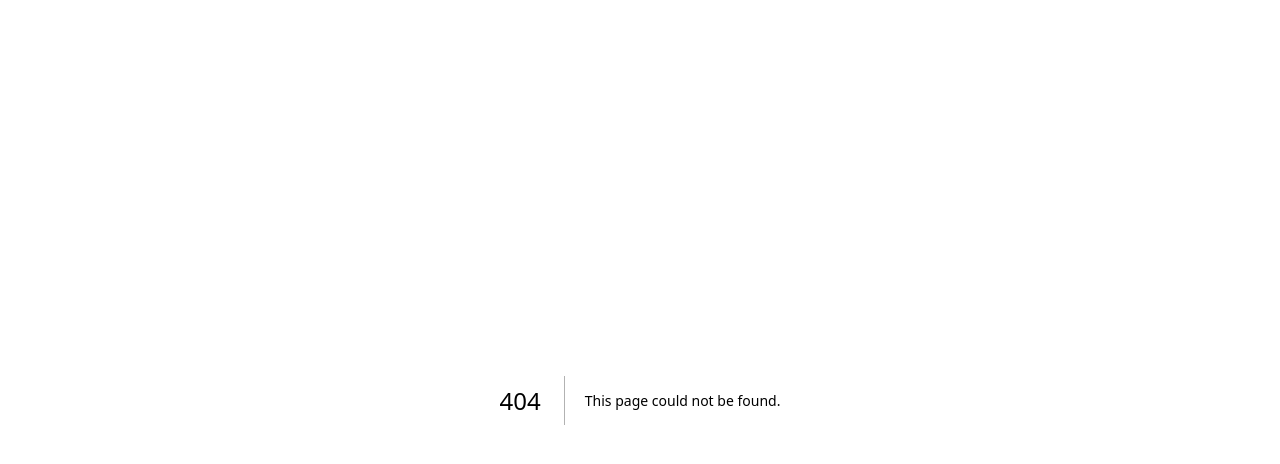
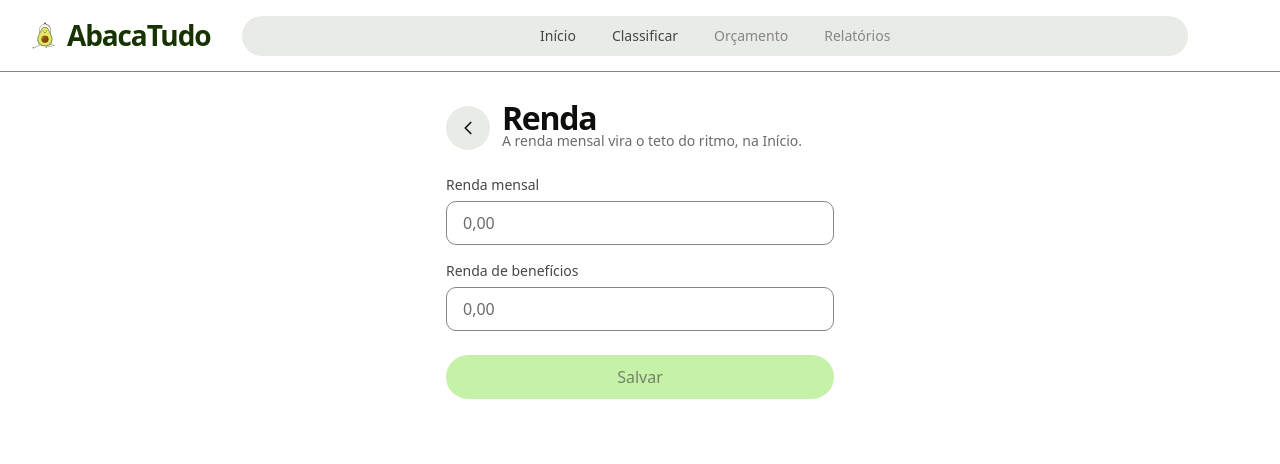
Before and after one commit to itseduardolima/abacatudo, a Next.js app in the folder apps/web/: page /settings/income in a window 1280 px wide. Before the commit this address had no page. Shown: the top 464 px of the page. Built offline with nearby package versions, Linux system fonts and the light colour scheme; no server answers.

Commit message:
feat(web): add income settings screen

```diff
--- /dev/null
+++ b/apps/web/src/app/(app)/settings/income/page.tsx
@@ -0,0 +1,49 @@
+'use client'
+
+import { Button } from '@/components/ui/Button'
+import { BackIcon, IconButton } from '@/components/ui/IconButton'
+import { Input } from '@/components/ui/Input'
+import { useIncomePage } from './use-income-page'
+
+export default function IncomePage() {
+  const { isLoading, register, errors, onSubmit, isSaving, isDirty, saved } = useIncomePage()
+
+  return (
+    <main className="mx-auto flex min-h-screen max-w-[420px] flex-col gap-6 px-4 pb-28 pt-8 md:pb-10">
+      <div className="flex items-center gap-3">
+        <IconButton href="/">
+          <BackIcon />
+        </IconButton>
+        <div>
+          <h1 className="display-number text-[2rem] text-ink">Renda</h1>
+          <p className="text-sm text-muted">A renda mensal vira o teto do ritmo, na Início.</p>
+        </div>
+      </div>
+
+      {isLoading && <p className="text-text">Carregando…</p>}
+
+      {!isLoading && (
+        <form className="flex flex-col gap-4" onSubmit={onSubmit} noValidate>
+          <Input
+            label="Renda mensal"
+            inputMode="decimal"
+            placeholder="0,00"
+            error={errors.income?.message}
+            {...register('income')}
+          />
+          <Input
+            label="Renda de benefícios"
+            inputMode="decimal"
+            placeholder="0,00"
+            error={errors.benefit?.message}
+            {...register('benefit')}
+          />
+          <Button type="submit" className="mt-2" state={isSaving ? 'loading' : 'idle'} disabled={!isDirty}>
+            Salvar
+          </Button>
+          {saved && <p className="text-sm text-primary-ink">Salvo.</p>}
+        </form>
+      )}
+    </main>
+  )
+}
--- /dev/null
+++ b/apps/web/src/app/(app)/settings/income/use-income-page.ts
@@ -0,0 +1,70 @@
+'use client'
+
+import { useEffect } from 'react'
+import { useForm } from 'react-hook-form'
+import { useBudgetMonth } from '@/hooks/queries/use-budget-month'
+import { useUpdateBudgetMonth } from '@/hooks/queries/use-update-budget-month'
+import { ApiClientError } from '@/lib/api-client'
+import { formatMoney, parseMoneyInput } from '@/lib/utils/format-money'
+
+interface FormValues {
+  income: string
+  benefit: string
+}
+
+// Hook de página: só orquestração (04-padroes-codigo). Renda é o teto do ritmo (HU 7.4); benefício ainda
+// é digitado à mão até o saldo vir de verdade do InfinitePay (gap consciente, TODO.md). fixedExpensesCents/
+// savingsGoalCents do PUT (a API exige os 4 juntos) vão zerados — a lista de gastos fixos nova já não usa
+// mais aquele campo único.
+export function useIncomePage() {
+  const budgetMonth = useBudgetMonth()
+  const updateBudgetMonth = useUpdateBudgetMonth()
+  const {
+    register,
+    handleSubmit,
+    reset,
+    setError,
+    formState: { errors, isDirty },
+  } = useForm<FormValues>({ defaultValues: { income: '', benefit: '' } })
+
+  useEffect(() => {
+    if (budgetMonth.data) {
+      reset({
+        income: formatMoney(budgetMonth.data.incomeCents).replace('R$ ', ''),
+        benefit: formatMoney(budgetMonth.data.benefitCents).replace('R$ ', ''),
+      })
+    }
+  }, [budgetMonth.data, reset])
+
+  const onSubmit = handleSubmit(async (values) => {
+    const incomeCents = parseMoneyInput(values.income)
+    const benefitCents = parseMoneyInput(values.benefit)
+    if (Number.isNaN(incomeCents)) {
+      setError('income', { message: 'Informe um valor válido.' })
+      return
+    }
+    if (Number.isNaN(benefitCents)) {
+      setError('benefit', { message: 'Informe um valor válido.' })
+      return
+    }
+
+    try {
+      await updateBudgetMonth.mutateAsync({ incomeCents, benefitCents, fixedExpensesCents: 0, savingsGoalCents: 0 })
+    } catch (error) {
+      if (!(error instanceof ApiClientError)) throw error
+      const fieldErrors = error.error.details?.fieldErrors as Record<string, string[] | undefined> | undefined
+      if (fieldErrors?.incomeCents?.[0]) setError('income', { message: fieldErrors.incomeCents[0] })
+      else if (fieldErrors?.benefitCents?.[0]) setError('benefit', { message: fieldErrors.benefitCents[0] })
+    }
+  })
+
+  return {
+    isLoading: budgetMonth.isPending,
+    register,
+    errors,
+    onSubmit,
+    isSaving: updateBudgetMonth.isPending,
+    isDirty,
+    saved: updateBudgetMonth.isSuccess && !isDirty,
+  }
+}
--- /dev/null
+++ b/apps/web/src/hooks/queries/use-budget-month.ts
@@ -0,0 +1,12 @@
+import { useQuery } from '@tanstack/react-query'
+import { budgetMonthSchema } from '@gastos/shared'
+import { apiRequest } from '@/lib/api-client'
+
+export const BUDGET_MONTH_QUERY_KEY = ['budget-month']
+
+export function useBudgetMonth() {
+  return useQuery({
+    queryKey: BUDGET_MONTH_QUERY_KEY,
+    queryFn: () => apiRequest('/budget/month', { schema: budgetMonthSchema }),
+  })
+}
--- /dev/null
+++ b/apps/web/src/hooks/queries/use-update-budget-month.ts
@@ -0,0 +1,16 @@
+import { useMutation, useQueryClient } from '@tanstack/react-query'
+import { budgetMonthSchema, type UpdateBudgetMonthInput } from '@gastos/shared'
+import { apiRequest } from '@/lib/api-client'
+import { BUDGET_MONTH_QUERY_KEY } from './use-budget-month'
+
+export function useUpdateBudgetMonth() {
+  const queryClient = useQueryClient()
+  return useMutation({
+    mutationFn: (input: UpdateBudgetMonthInput) =>
+      apiRequest('/budget/month', { method: 'PUT', body: input, schema: budgetMonthSchema }),
+    onSuccess: () => {
+      void queryClient.invalidateQueries({ queryKey: BUDGET_MONTH_QUERY_KEY })
+      void queryClient.invalidateQueries({ queryKey: ['budget-pace'] })
+    },
+  })
+}
```
